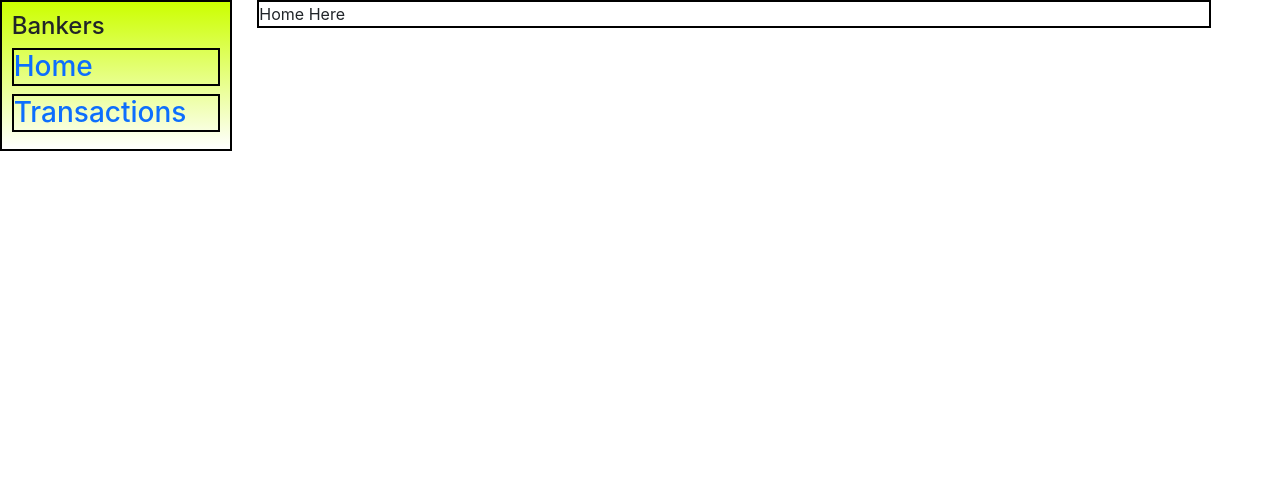
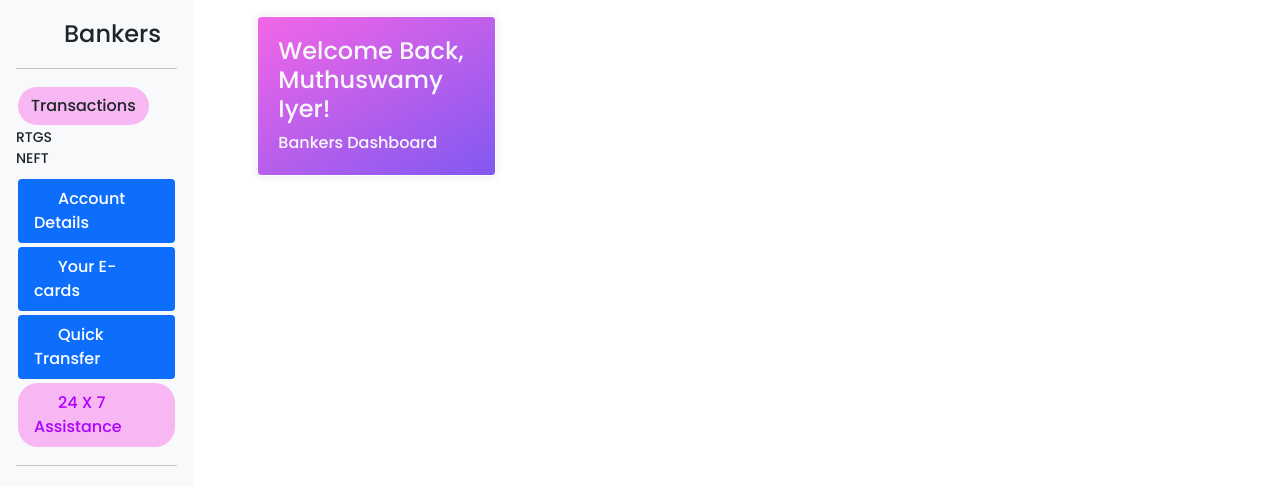
Before and after one commit to projectsddu/Banking_System_AT, a React (Create React App) app in the folder client/: page /home in a window 1280 px wide. Shown: the top 486 px of the page. Built offline with nearby package versions, Linux system fonts and the light colour scheme.

Commit message:
Rikin commit

```diff
--- a/client/src/App.js
+++ b/client/src/App.js
@@ -5,6 +5,7 @@ import LoginComponent from './components/Login/LoginComponent'
 import SideNavbar from './components/Home/SideNavbar';
 import TransactionComponent from './components/Home/TransactionComponent';
 import HomeComponent from './components/Home/HomeComponent';
+import CardComponent from './components/Home/CardComponent';
 
 function App() {
   return (
@@ -33,6 +34,7 @@ function App() {
       <div className="col-2">
         <Route path="/home">
           <SideNavbar></SideNavbar>
+
         </Route>
         <Route path="/transaction">
           <SideNavbar></SideNavbar>
@@ -40,7 +42,7 @@ function App() {
       </div>
       <div className="col-9 custcol9">
         <Route path="/home">
-          <HomeComponent></HomeComponent>
+          <CardComponent></CardComponent>
         </Route>
         <Route path="/transaction">
           <TransactionComponent></TransactionComponent>
--- /dev/null
+++ b/client/src/components/Home/CardComponent.css
@@ -0,0 +1,23 @@
+.card_design {
+    margin: 5% 5% 5% 5%;
+    padding: 1% 1% 1% 1%;
+    height: 55%;
+    width: 35%;
+    border-radius:30px;
+}
+.illustration {
+    background-image: linear-gradient(150deg,#f366e7,rgb(129, 88, 241));
+    color: #f7f8f8;
+    border:1px solid white;
+}
+.card {
+    box-shadow: 0px 0px 10px rgba(0.3, 0.3, 0.3, 0.1);
+    margin-bottom: 24px;
+}
+.g-0, .gy-0 {
+    --bs-gutter-y: 0;
+}
+.illustration-img {
+    max-width: 120%;
+    width: 120%;
+}
--- /dev/null
+++ b/client/src/components/Home/CardComponent.js
@@ -0,0 +1,22 @@
+import React from 'react'
+import './CardComponent.css'
+
+function CardComponent() {
+    return (
+        <div class="card col-3 mt-3 illustration flex-fill">
+            <div class="card-body p-0 d-flex flex-fill">
+                <div class="row g-0 w-100">
+                    <div class="">
+                        <div class="illustration-text p-3 m-1">
+                            <h4 class="illustration-text">Welcome Back, Muthuswamy Iyer!</h4>
+                            <p class="mb-0">Bankers Dashboard</p>
+                        </div>
+                    </div>
+
+                </div>
+            </div>
+        </div>
+    )
+}
+
+export default CardComponent
--- /dev/null
+++ b/client/src/components/Home/SideNavbar.css
@@ -0,0 +1,29 @@
+.purple{
+    background-color: #f125e04f;
+}
+.blue
+{
+    background-color: rgba(12, 214, 250, 0.282);
+}
+.nav-item
+{
+    font-weight: 500;
+    display: flex;
+    border-radius: 20px;
+    margin: 2px;
+    align-items: center;
+}
+.SideNav{
+    width: 100%;
+    justify-content: center;
+}
+.nav-link{
+    color:rgba(255, 100, 100, 0.295);
+}
+.purpleText
+{
+    color: rgb(174, 0, 255);
+}
+.blueText{
+    color:rgb(22, 61, 255);
+}
--- a/client/src/components/Home/SideNavbar.js
+++ b/client/src/components/Home/SideNavbar.js
@@ -1,14 +1,128 @@
 import React from 'react'
 import { NavLink } from 'react-router-dom'
+import { useEffect } from 'react'
+import { useState } from 'react'
+import './SideNavbar.css'
 
 function SideNavbar() {
+
+    const [loading, setLoading] = useState(true);
+    const [navlist, setNavlist] = useState([])
+    useEffect(() => {
+        const navbar_json = [
+            {
+                "text": "Transactions",
+                "vector-asset": "link to it",
+                "vector-asset-color": "#ccff00",
+                "background-color": "purple",
+                "text-color": "purpleText",
+                "is_drop": true,
+                "href":"/home",
+                "dropdown_menu": [
+                    {
+                        "text": "RTGS",
+                        "vector-asset": "link",
+                        "text-color": "green",
+                        "background-color": "purple",
+                        "href": "link to the page"
+                    },
+                    {
+                        "text": "NEFT",
+                        "vector-asset": "link",
+                        "text-color": "green",
+                        "background-color": "purple",
+                        "href": "link to the page"
+                    }
+                ]
+            },
+            {
+                "text": "Account Details",
+                "vector-asset": "link to it",
+                "vector-asset-color": "#ccff00",
+                "background-color": "blue",
+                "text-color": "blueText",
+                "href": "/home",
+            },
+            {
+                "text": "Your E-cards",
+                "vector-asset": "link to it",
+                "vector-asset-color": "#ccff00",
+                "background-color": "purple",
+                "text-color": "purpleText",
+                "href": "/home",
+            },
+            {
+                "text": "Quick Transfer",
+                "vector-asset": "link to it",
+                "vector-asset-color": "#ccff00",
+                "background-color": "blue",
+                "text-color": "blueText",
+                "href": "/home",
+            },
+            {
+                "text": "24 X 7 Assistance",
+                "vector-asset": "link to it",
+                "vector-asset-color": "#ccff00",
+                "background-color": "purple",
+                "text-color": "purpleText",
+                "href": "/login",
+            }
+
+        ]
+        setNavlist(navbar_json);
+        setLoading(false);
+
+    }, [])
     return (
-        <div className="fill temp">
-            <h4>Bankers</h4>
-            <h3 className="fill"><NavLink to="/home">Home</NavLink></h3>
-            <h3 className="fill"><NavLink to="/transaction">Transactions</NavLink></h3>
+        <div class="d-flex flex-column flex-shrink-0 p-3 bg-light" >
+            <a href="/" class="d-flex align-items-center mb-3 mb-md-0 me-md-auto link-dark text-decoration-none">
+                <svg class="bi me-2" width="40" height="32"><use href="#home"></use></svg>
+                <span class="fs-4">Bankers</span>
+            </a>
+            <hr />
+            <ul class="nav nav-pills flex-column mb-auto">
+                {loading ? <div class="spinner-border" role="status">
+                    <span class="visually-hidden">Loading...</span>
+                </div> : navlist.map((e) => {
+                    return (
 
-        </div>
+                        e["is_drop"] ? <>
+
+
+                            <li class="mb-1">
+                                <button className={"nav-item btn btn-toggle align-items-center  " + e["background-color"]} data-bs-toggle="collapse" data-bs-target="#home-collapse" >{e["text"]}</button>
+                                <div class="collapse show" id="home-collapse">
+                                    <ul class="btn-toggle-nav list-unstyled fw-normal pb-1 small">
+                                        {e["dropdown_menu"].map((e1)=>{
+                                            return(
+                                                <>
+                                                    <li><a href="#" class="link-dark rounded">{e1["text"]}</a></li>
+                                                </>
+                                            )
+                                        })}
+
+
+                                    </ul>
+                                </div>
+                            </li>
+
+                        </> :
+
+                            <li class={"nav-item " + e["background-color"]}>
+                                <NavLink to={e["href"]} className={"nav-link " + e["text-color"]} aria-current="page">
+                                    <svg class="bi me-2" width="16" height="16"><use href="#home"></use></svg>
+                                    {e["text"]}
+                                </NavLink>
+                            </li>
+
+
+                    )
+                })}
+
+            </ul >
+            <hr />
+
+        </div >
     )
 }
 
--- a/client/src/components/Login/LoginComponent.css
+++ b/client/src/components/Login/LoginComponent.css
@@ -1,11 +1,14 @@
-@import url('https://fonts.googleapis.com/css2?family=Source+Sans+Pro&display=swap');
-
+/* @import url('https://fonts.googleapis.com/css2?family=Source+Sans+Pro&display=swap'); */
+@import url('https://fonts.googleapis.com/css2?family=Poppins:wght@500&display=swap');
+*{
+    font-family: 'Poppins',sans-serif;
+}
 .login {
     margin-top: 15%;
     margin-right: 20px;
-    margin-left: 60px;
+    margin-left: 100px;
     font-weight: bold;
-    font-family: 'Source Sans Pro', sans-serif;
+    /* font-family: 'Source Sans Pro', sans-serif; */
 }
 
 .login input[type="text"] {
@@ -73,15 +76,17 @@ a{
 
 }
 .Login_text{
-    width:20%;
+    width:30%;
+    margin-left:23px;
     border-bottom: 5px solid rgb(202, 46, 250);
 }
 .loginbtn{
-    width: 60%;
+    margin-left:23px;
+    width: 100%;
     color: rgb(255, 255, 255);
     background-color: rgb(202, 46, 250);
     font-weight: bolder;
-    font-size:large;
+    font-size:larger;
     border:1px solid white
 
 }
--- a/client/src/components/Login/LoginComponent.js
+++ b/client/src/components/Login/LoginComponent.js
@@ -1,6 +1,7 @@
 import React from 'react'
 import './LoginComponent.css'
 import img from "./Asset/login_asset.jpg"
+import './input_field_animation.css'
 
 export default function LoginComponent({ data }) {
     return (
@@ -18,7 +19,7 @@ export default function LoginComponent({ data }) {
 
                 <form>
 
-                    <div className="login mb-3">
+                    {/* <div className="login mb-3">
                         <div className="Login_text">
                             <h2><b>Login</b></h2>
                         </div>
@@ -32,6 +33,23 @@ export default function LoginComponent({ data }) {
                             <input type="password" class="form-control" id="pin_number" placeholder="Enter PIN number" />
                         </div>
                         <button type="submit" class="btn btn-primary loginbtn">Login</button>
+                    </div> */}
+
+                    <div class="wrapper">
+                        <div className="Login_text">
+                            <h2><b>Login</b></h2>
+                        </div>
+                        <div class="input-data m-4">
+                            <input type="text" required />
+                            <div class="underline"></div>
+                            <label>User ID / Account Number</label>
+                        </div>
+                        <div class="input-data m-4">
+                            <input type="password" required />
+                            <div class="underline"></div>
+                            <label>IPIN / Password</label>
+                        </div>
+                        <button type="submit" class="btn btn-primary loginbtn">Login</button>
                     </div>
                 </form>
             </div>
--- /dev/null
+++ b/client/src/components/Login/input_field_animation.css
@@ -0,0 +1,93 @@
+@import url('https://fonts.googleapis.com/css2?family=Poppins:wght@500&display=swap');
+*{
+    margin: 0;
+    padding: 0;
+    outline: none;
+    box-sizing: border-box;
+    font-family: 'Poppins',sans-serif;
+}
+
+
+/* body{
+    display: flex;
+    align-items: center;
+    justify-content: center;
+    min-height: 100vh;
+    background: linear-gradient(-135deg, #c850c0,#4158d0);
+    animation: myanimation 20s infinite;
+    animation-timing-function:ease;
+} */
+
+@keyframes myanimation {
+    0% {background: linear-gradient(-135deg, #c850c0,#4158d0);}
+    25%{background:linear-gradient(-135deg, #4158d0, #c850c0);}
+    50%{background:linear-gradient(-135deg, #c850c0,#4158d0);}
+    75%{background:linear-gradient(-135deg, #4158d0, #c850c0);}
+    100% {background: linear-gradient(-135deg, #c850c0,#4158d0);}
+}
+
+.wrapper{
+    margin-top: 15%;
+    width: 70%;
+    background: #fff;
+    padding: 8%;
+    /* box-shadow: 0px 0px 10px rgba(0, 0, 0, 0.1); */
+}
+
+.wrapper .input-data{
+    height: 40px;
+    width: 100%;
+    /* padding: 20px; */
+    /* margin: 25px; */
+    margin-left:-20px;
+    position: relative;
+}
+
+.wrapper .input-data input{
+    height: 100%;
+    width: 100%;
+    border: none;
+    font-size: 17px;
+    border-bottom: 2px solid silver;
+}
+
+.wrapper .input-data input:focus ~ label,
+.wrapper .input-data input:valid ~ label{
+    transform: translateY(-20px);
+    font-size: 15px;
+    color: rgb(162, 101, 241);
+    font-weight:bold;
+    color: linear-gradient(-135deg, rgb(241, 101, 234),#4158d0);
+}
+
+
+.wrapper .input-data label{
+    position: absolute;
+    bottom: 10px;
+    left: 0;
+    color: grey;
+    pointer-events: none;
+    transition: all 0.5s ease;
+}
+
+.wrapper .input-data .underline{
+    position: absolute;
+    bottom: 0px;
+    height: 2px;
+    width: 100%;
+}
+
+.input-data .underline:before{
+    position: absolute;
+    content: "";
+    height: 100%;
+    width: 100%;
+    background: linear-gradient(-135deg, rgb(241, 101, 234),#4158d0);
+    transform: scaleX(0);
+    transition: all 0.5s ease;
+}
+
+.input-data input:focus ~ .underline:before,
+.input-data input:valid ~ .underline:before{
+    transform: scaleX(1);
+}
```
